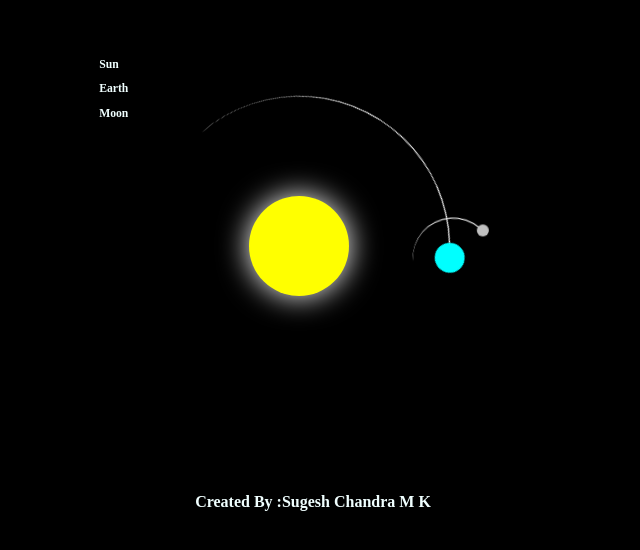
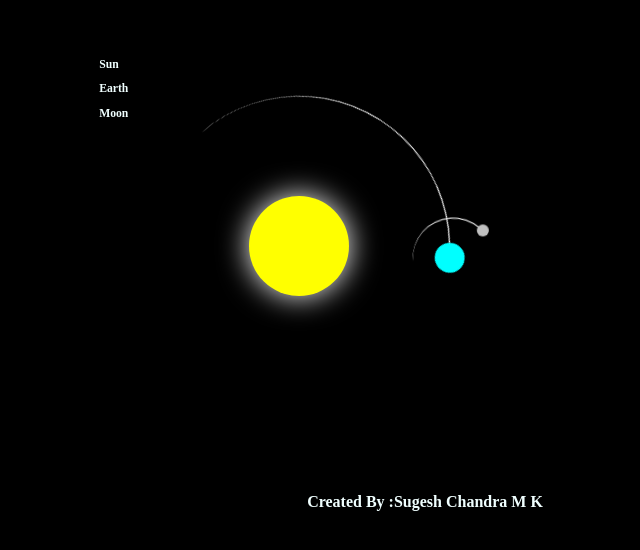
Before and after one commit to sugeshc389/solar_system, a plain HTML site: page index.html in a window 1280 px wide. Shown: the part 154-704 px from the top of the page, without its empty margins (223-863 px from the left). Drawn offline with Linux system fonts and the light colour scheme.

Commit message:
adjusted

```diff
--- a/index.html
+++ b/index.html
@@ -93,12 +93,13 @@
 
         h3 {
             color: azure;
+            right: 5em;
         }
         h4{
             color: azure;
             position: relative;
             top:16em;
-            right: 19em;
+            right: 12em;
         }
 
     </style>
```
